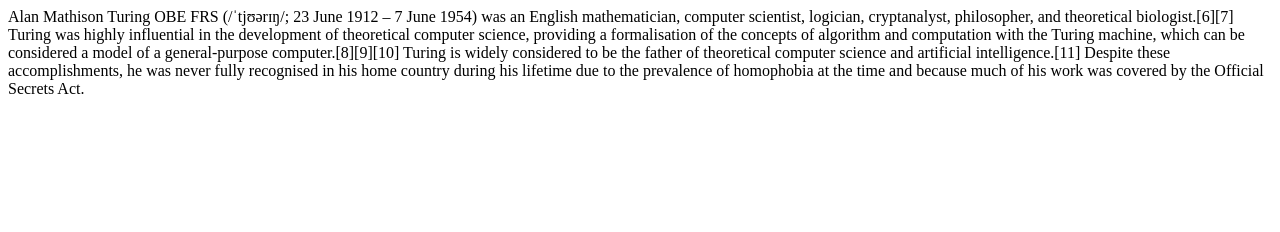
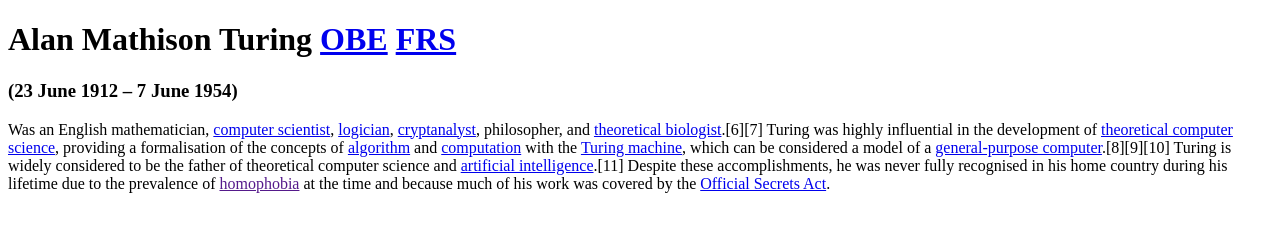
Before and after one commit to Gitthuma/creating-hyperlinks, a plain HTML site: page index.html in a window 1280 px wide. Drawn offline with Linux system fonts and the light colour scheme.

Commit message:
Added hyperlinks and titles to sample document

```diff
--- a/index.html
+++ b/index.html
@@ -6,12 +6,16 @@
     <title>Document</title>
 </head>
 <body>
-    Alan Mathison Turing OBE FRS (/ˈtjʊərɪŋ/; 23 June 1912 – 7 June 1954) was an English mathematician, computer scientist,
-    logician, cryptanalyst, philosopher, and theoretical biologist.[6][7] Turing was highly influential in the development
-    of theoretical computer science, providing a formalisation of the concepts of algorithm and computation with the Turing
-    machine, which can be considered a model of a general-purpose computer.[8][9][10] Turing is widely considered to be the
-    father of theoretical computer science and artificial intelligence.[11] Despite these accomplishments, he was never
-    fully recognised in his home country during his lifetime due to the prevalence of homophobia at the time and because
-    much of his work was covered by the Official Secrets Act.
+    <h1>Alan Mathison Turing <a href="https://en.wikipedia.org/wiki/Order_of_the_British_Empire" title="The Most Excellent Order of the British Empire">OBE</a> <a href="https://en.wikipedia.org/wiki/Fellow_of_the_Royal_Society" title="Fellowship of the Royal Society">FRS</a></h1>
+
+    <h3>(23 June 1912 – 7 June 1954)</h3>
+
+    <p>Was an English mathematician, <a href="https://en.wikipedia.org/wiki/Computer_scientist" title="Meaning of Computer Scientist">computer scientist</a>, <a href="https://en.wikipedia.org/wiki/Logic" title="Meaning of Logic">logician</a>, <a href="https://en.wikipedia.org/wiki/Cryptanalysis" title="Meaning of Cryptanalysis">cryptanalyst</a>, philosopher, and <a href="https://en.wikipedia.org/wiki/Mathematical_and_theoretical_biology" title="Meaning of Mathematical and Theoretical Biology">theoretical biologist</a>.[6][7] Turing was highly influential in the development
+    of <a href="https://en.wikipedia.org/wiki/Theoretical_computer_science" title="Meaning of Theoretical Computer Science">theoretical computer science</a>, providing a formalisation of the concepts of <a href="https://en.wikipedia.org/wiki/Algorithm" title="Meaning of Algorithm">algorithm</a> and <a href="https://en.wikipedia.org/wiki/Computation" title="Meaning of Computation">computation</a> with the <a href="https://en.wikipedia.org/wiki/Turing_machine" title="What is a turing machine">Turing
+    machine</a>, which can be considered a model of a <a href="https://en.wikipedia.org/wiki/Computer" title="What is a computer?">general-purpose computer</a>.[8][9][10] Turing is widely considered to be the
+    father of theoretical computer science and <a href="https://en.wikipedia.org/wiki/Artificial_intelligence" title="Meaning of artificial inteligence">artificial intelligence</a>.[11] Despite these accomplishments, he was never
+    fully recognised in his home country during his lifetime due to the prevalence of <a href="">homophobia</a> at the time and because
+    much of his work was covered by the <a href="https://en.wikipedia.org/wiki/Official_Secrets_Act" title="What is the official secrets act?">Official Secrets Act</a>.</p>
+
 </body>
 </html>
```
